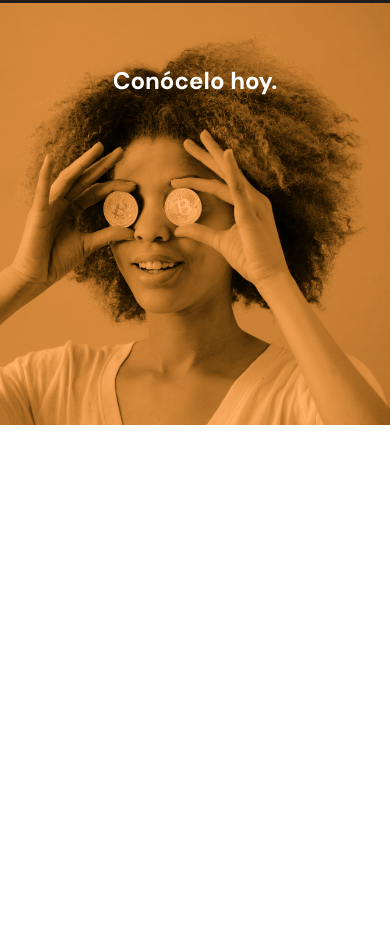
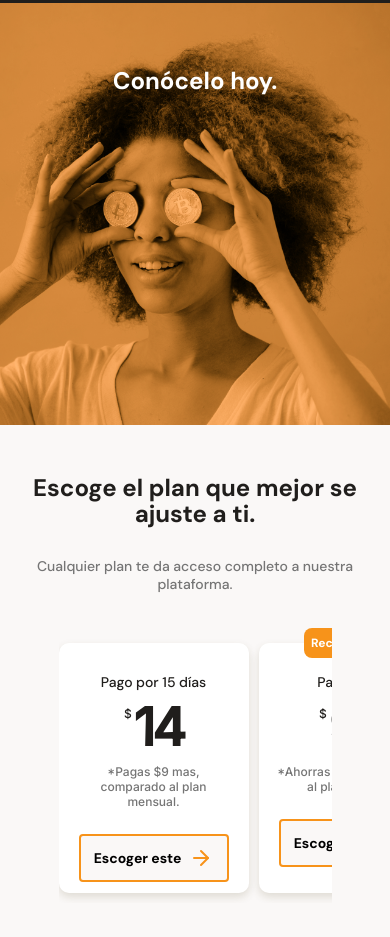
Before and after one commit to JCode-Alvarez/Curso-Mobile-First, a plain HTML site: page index.html in a window 390 px wide. Shown: the part 2050-2987 px from the top of the page. Before the commit the page ends 2475 px from the top, so only its background shows below. Drawn offline with Linux system fonts and the light colour scheme.

Commit message:
Agregando la SECCION DE PLANES: html y css finalizado MOBILE FIRST

```diff
--- a/css/style.css
+++ b/css/style.css
@@ -30,6 +30,8 @@
 html {
 	font-size: 62.5%;
 	font-family: 'DM Sans', sans-serif;
+
+	/* scroll-behavior: smooth; */
 }
 
 header {
@@ -439,3 +441,173 @@ main {
 
 	color: var(--just-white);
 }
+
+/* SECCION DE PLANES */
+
+.main-planes-container {
+	width: 100%;
+	min-width: 320px;
+	padding-bottom: 70px;
+
+	text-align: center;
+
+	display: flex;
+	flex-direction: column;
+	align-items: center;
+}
+
+.planes__title {
+	width: 90%;
+	min-width: 288px;
+	height: auto;
+}
+
+.planes__title h2 {
+	padding-top: 50px;
+
+	font-size: 2.4rem;
+	font-weight: 700;
+	line-height: 2.6rem;
+
+	color: var(--warm-black);
+}
+
+.planes__title p {
+	padding-top: 30px;
+
+	font-size: 1.4rem;
+	font-weight: 500;
+	line-height: 1.8rem;
+
+	color: #757575;
+}
+
+.planes__cards {
+	width: 70%;
+	min-width: 200px;
+	max-width: 900px;
+	height: 310px;
+
+	display: flex;
+	gap: 10px;
+	overflow-x: scroll;
+	overscroll-behavior-x: contain;
+	scroll-snap-type: x proximity;
+}
+
+.card-planes {
+	position: relative;
+	/** importante para que se centre el CARD en el scroll */
+	scroll-snap-align: center;
+
+	/* width: 70%; */
+	min-width: 190px;
+	max-width: 300px;
+	height: 250px;
+	margin: 50px auto 0;
+	padding: 0 15px;
+
+	background-color: var(--just-white);
+	box-shadow: 0px 4px 8px rgba(89, 73, 30, 0.16);
+	border-radius: 10px;
+}
+
+.card-planes__recomendado {
+	position: absolute;
+	top: -15px;
+	left: calc(50% - 50px);
+
+	visibility: hidden;
+
+	width: 100px;
+	height: 30px;
+
+	display: flex;
+	justify-content: center;
+	align-items: center;
+
+	font-size: 1.2rem;
+	font-weight: 700;
+	line-height: 1.5rem;
+	color: var(--just-white);
+
+	background-color: var(--bitcoin-orange);
+	border-radius: 8px;
+}
+
+.card-planes__recomendado--active {
+	visibility: visible;
+}
+
+.card-planes__info {
+	padding-top: 30px;
+
+	color: var(--warm-black);
+}
+
+.card-planes__title {
+	font-size: 1.4rem;
+	font-weight: 500;
+	line-height: 1.8rem;
+}
+
+.card-planes__precio {
+	padding: 5px 0;
+
+	font-family: 'Inter', sans-serif;
+	font-size: 5.2rem;
+	font-weight: 700;
+	line-height: 6.3rem;
+	letter-spacing: -0.315rem;
+}
+
+.card-planes__precio span {
+	display: inline-block;
+	vertical-align: text-top;
+	margin-top: 10px;
+	margin-right: 5px;
+
+	font-size: 1.2rem;
+	font-weight: 500;
+	line-height: 1.5rem;
+}
+
+.card-planes__ahorro {
+	font-family: 'Inter', sans-serif;
+	font-size: 1.2rem;
+	font-weight: 500;
+	line-height: 1.5rem;
+
+	color: #757575;
+}
+
+.card-planes__buttom {
+	width: 150px;
+	height: 48px;
+	margin: 25px auto 0;
+
+	display: flex;
+	justify-content: center;
+	align-items: center;
+
+	font-family: 'DM Sans', sans-serif;
+	font-size: 1.4rem;
+	font-weight: 700;
+	line-height: 1.8rem;
+
+	background-color: var(--off-white);
+	border: 2px solid var(--bitcoin-orange);
+	border-radius: 4px;
+}
+
+.card-planes__buttom span {
+	/* display: inline-block; */
+	width: 24px;
+	height: 24px;
+	margin-left: 8px;
+
+	background-image: url('../assets/icons/flecha-derecha-naranja.svg');
+	background-position: center;
+	background-size: cover;
+	background-repeat: no-repeat;
+}
--- a/index.html
+++ b/index.html
@@ -126,8 +126,42 @@
 				<h2>Conócelo hoy.</h2>
 			</section>
 
-			<!-- SECCION DE -->
-			<section></section>
+			<!-- SECCION DE PLANES -->
+			<section id="planes" class="main-planes-container">
+				<div class="planes__title">
+					<h2>Escoge el plan que mejor se ajuste a ti.</h2>
+					<p>Cualquier plan te da acceso completo a nuestra plataforma.</p>
+				</div>
+				<section class="planes__cards">
+					<article class="card-planes">
+						<p class="card-planes__recomendado">Recomendado</p>
+						<div class="card-planes__info">
+							<h3 class="card-planes__title">Pago por 15 días</h3>
+							<p class="card-planes__precio"><span>$</span>14</p>
+							<p class="card-planes__ahorro">*Pagas $9 mas, comparado al plan mensual.</p>
+						</div>
+						<button class="card-planes__buttom">Escoger este<span></span></button>
+					</article>
+					<article class="card-planes">
+						<p class="card-planes__recomendado card-planes__recomendado--active">Recomendado</p>
+						<div class="card-planes__info">
+							<h3 class="card-planes__title">Pago Anual</h3>
+							<p class="card-planes__precio"><span>$</span>99</p>
+							<p class="card-planes__ahorro">*Ahorras $129 comparado al plan mensual.</p>
+						</div>
+						<button class="card-planes__buttom">Escoger este<span></span></button>
+					</article>
+					<article class="card-planes">
+						<p class="card-planes__recomendado">Recomendado</p>
+						<div class="card-planes__info">
+							<h3 class="card-planes__title">Pago Mensual</h3>
+							<p class="card-planes__precio"><span>$</span>19</p>
+							<p class="card-planes__ahorro">*Pagas $129 mas, comparado al plan anual.</p>
+						</div>
+						<button class="card-planes__buttom">Escoger este<span></span></button>
+					</article>
+				</section>
+			</section>
 		</main>
 
 		<!-- FOOTER -->
```
